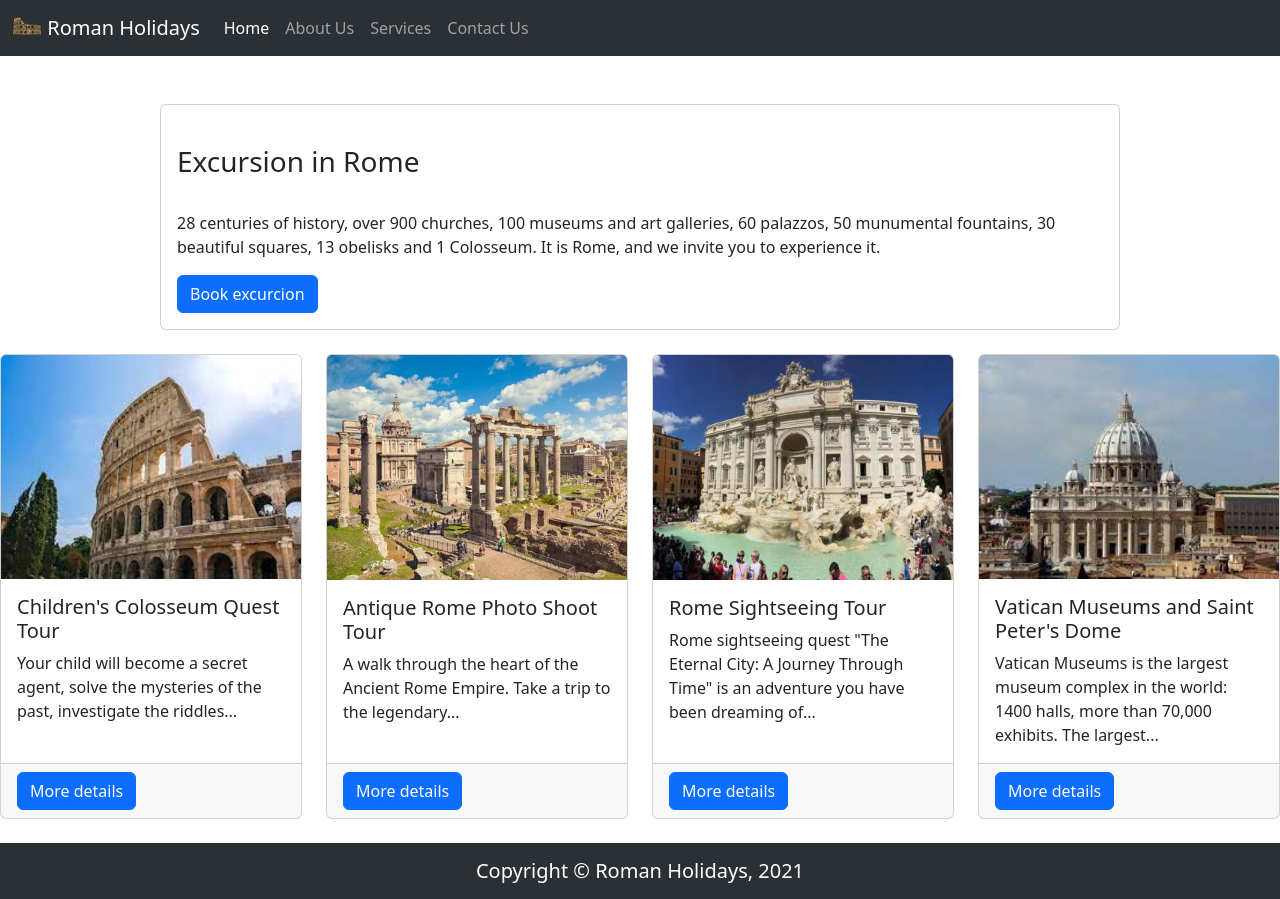
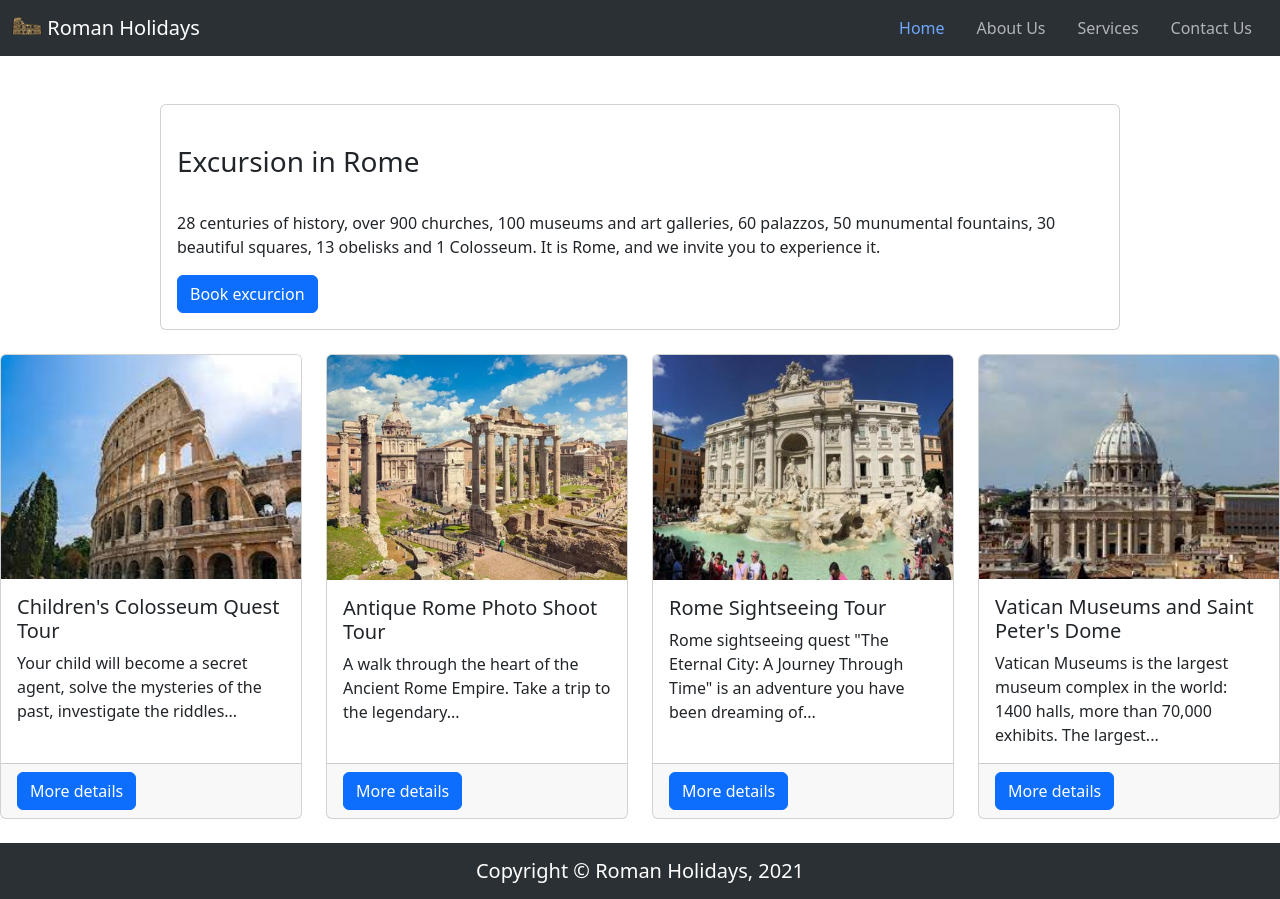
Before and after one commit to OndrejKabrt/BootstrapHomeWork, a plain HTML site: page index.html in a window 1280 px wide. Drawn offline with nearby package versions, Linux system fonts and the light colour scheme.

Commit message:
This is last commit

```diff
--- a/index.html
+++ b/index.html
@@ -14,29 +14,24 @@
             <img src="pictures/444697.png" alt="Logo" width="30" height="24" class="d-inline-block align-text-top">
             Roman Holidays
           </a>
-          <button class="navbar-toggler" type="button" data-bs-toggle="collapse" data-bs-target="#navbarSupportedContent" aria-controls="navbarSupportedContent" aria-expanded="false" aria-label="Toggle navigation">
-            <span class="navbar-toggler-icon"></span>
-          </button>
-          <div class="collapse navbar-collapse" id="navbarSupportedContent">
-            <ul class="navbar-nav me-auto mb-2 mb-lg-0">
+            <ul class="nav justify-content-end">
               <li class="nav-item">
                 <a class="nav-link active" aria-current="page" href="#">Home</a>
               </li>
+
               <li class="nav-item">
-                <a class="nav-link" href="#">About Us</a>
+                <a class="nav-link disabled" href="#">About Us</a>
               </li>
+
               <li class="nav-item">
-                <a class="nav-link " href="#">
-                  Services
-                </a>
+                <a class="nav-link disabled" href="#">Services</a>
               </li>
+
               <li class="nav-item">
-                <a class="nav-link " href="#">
-                  Contact Us
-                </a>
+                <a class="nav-link disabled" href="#">Contact Us</a>
               </li>
             </ul>
-          </div>
+
         </div>
       </nav>
 
```
